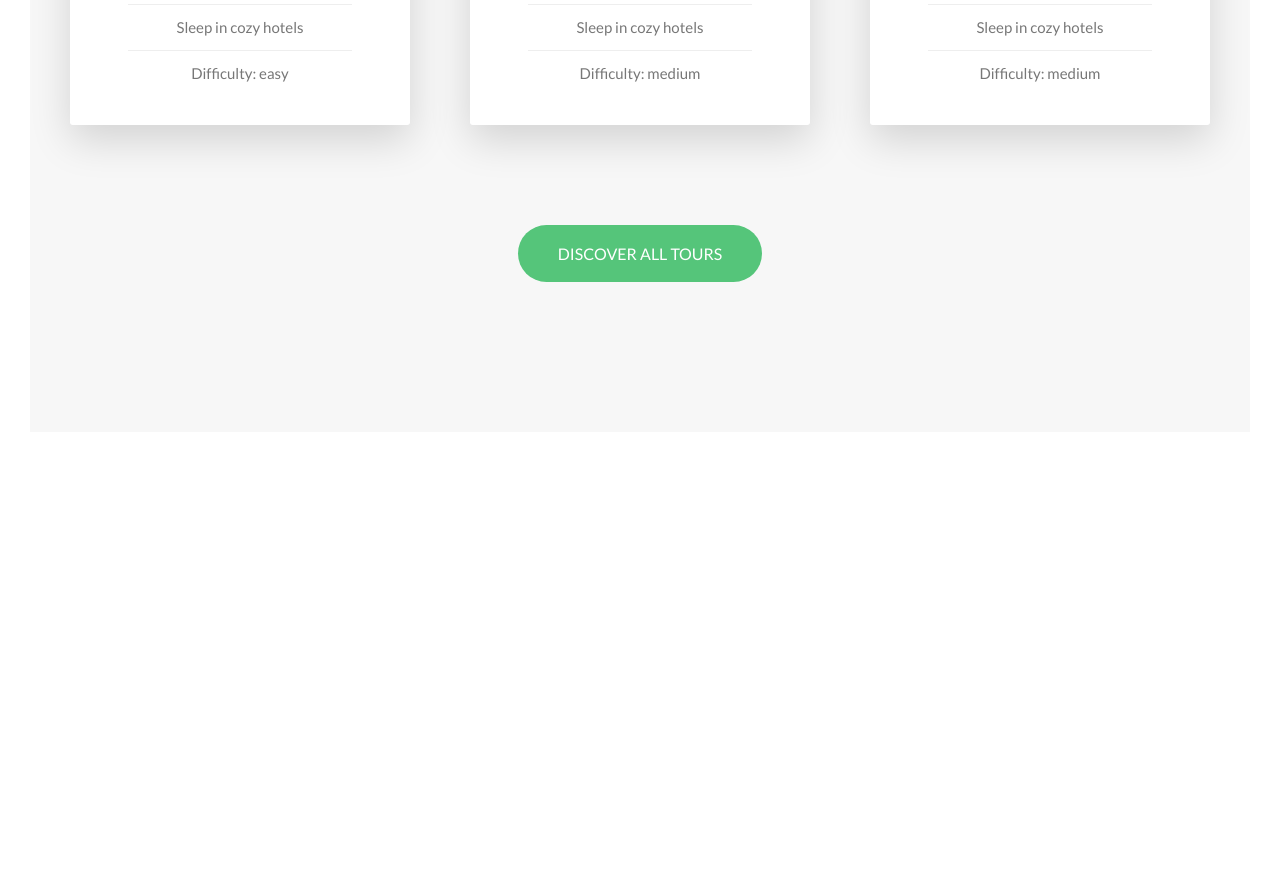
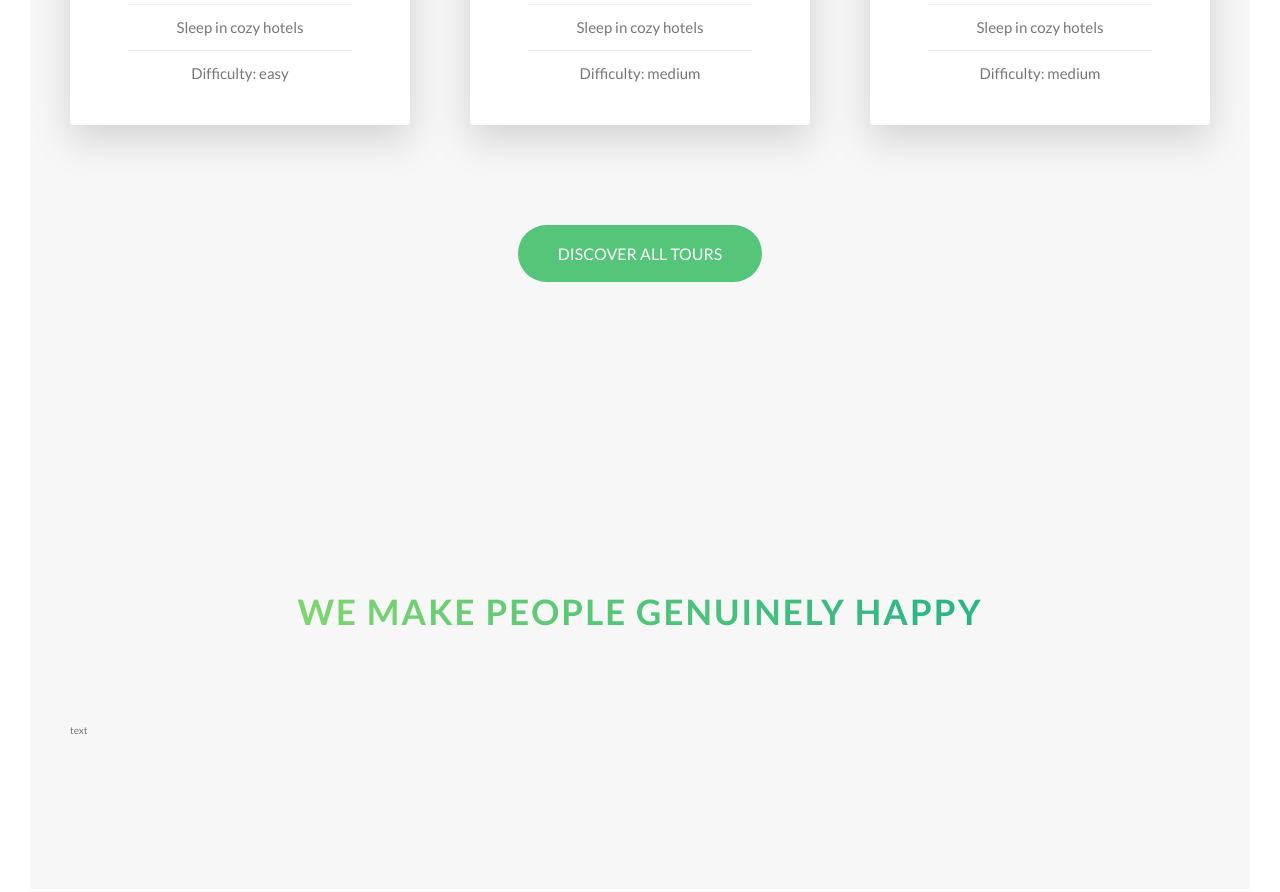
Before and after one commit to diegobolzel/natours-home, a website: page index.html in a window 1280 px wide. Shown: the part 2838-3730 px from the top of the page. Before the commit the page ends 3300 px from the top, so only its background shows below. Drawn offline with Linux system fonts and the light colour scheme.

Commit message:
avoiding risk

```diff
--- a/index.html
+++ b/index.html
@@ -244,6 +244,18 @@
           <a href="#" class="btn btn--green">Discover all tours</a>
         </div>
       </section>
+      <section class="section-stories">
+        <div class="u-center-text u-margin-bottom-big">
+          <h2 class="heading-secondary">
+            We make people genuinely happy
+          </h2>
+        </div>
+        <div class="row">
+          <div class="story">
+            text
+          </div>
+        </div>
+      </section>
     </main>
     <!--
     <section class="grid-test">
--- a/sass/main.scss
+++ b/sass/main.scss
@@ -20,6 +20,7 @@ Dark green: #28b485
 @import "components/composition";
 @import "components/feature-box";
 @import "components/card";
+@import "components/story";
 
 @import "layout/header";
 @import "layout/grid";
--- a/sass/pages/_home.scss
+++ b/sass/pages/_home.scss
@@ -30,3 +30,8 @@
   padding: 25rem 0 15rem 0;
   margin-top: -10rem;
 }
+
+.section-stories {
+  padding: 15rem 0;
+  background-color: $color-gray-light-1;
+}
```
Also changed, not shown: css/style.css, sass/components/_story.scss (added).
